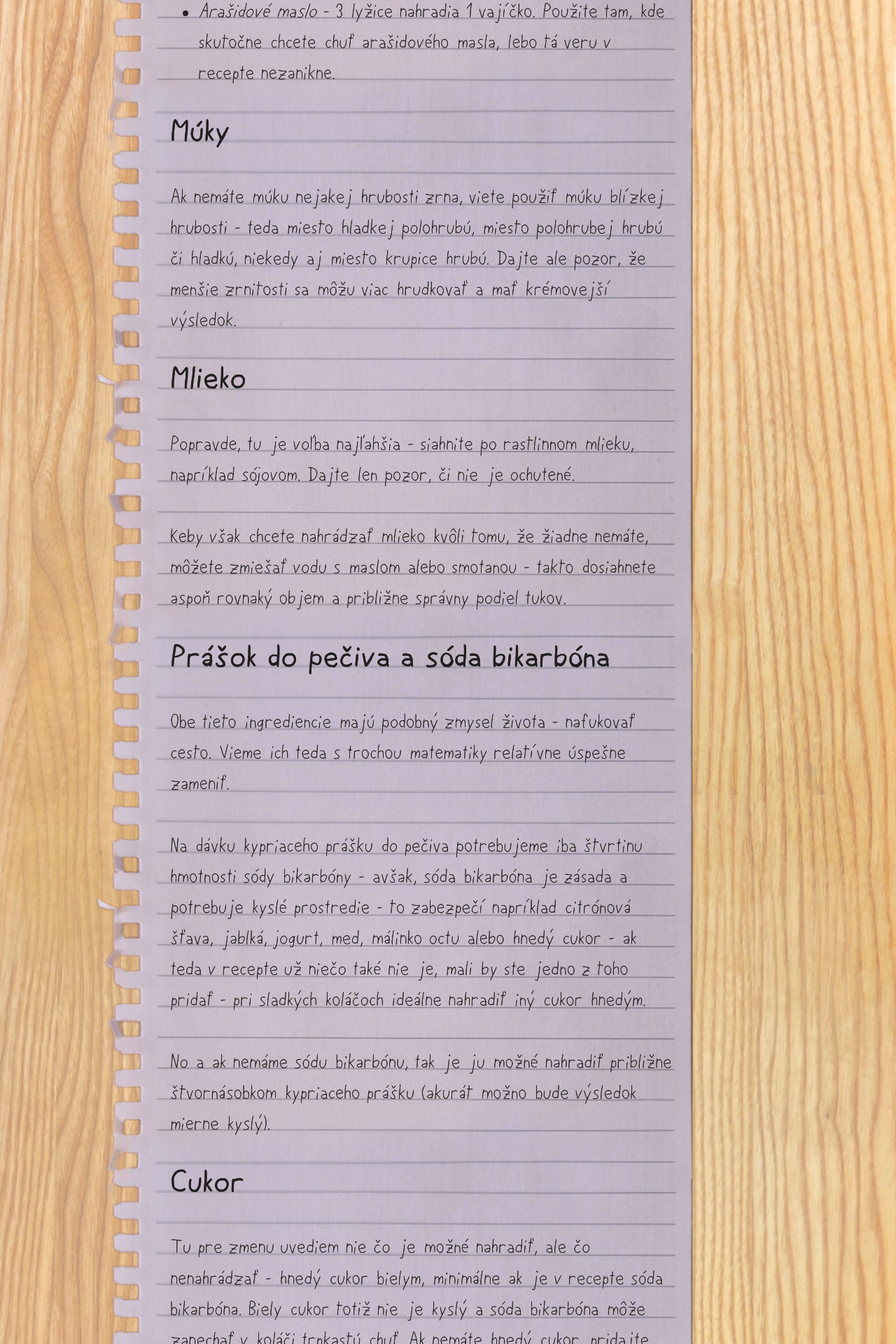
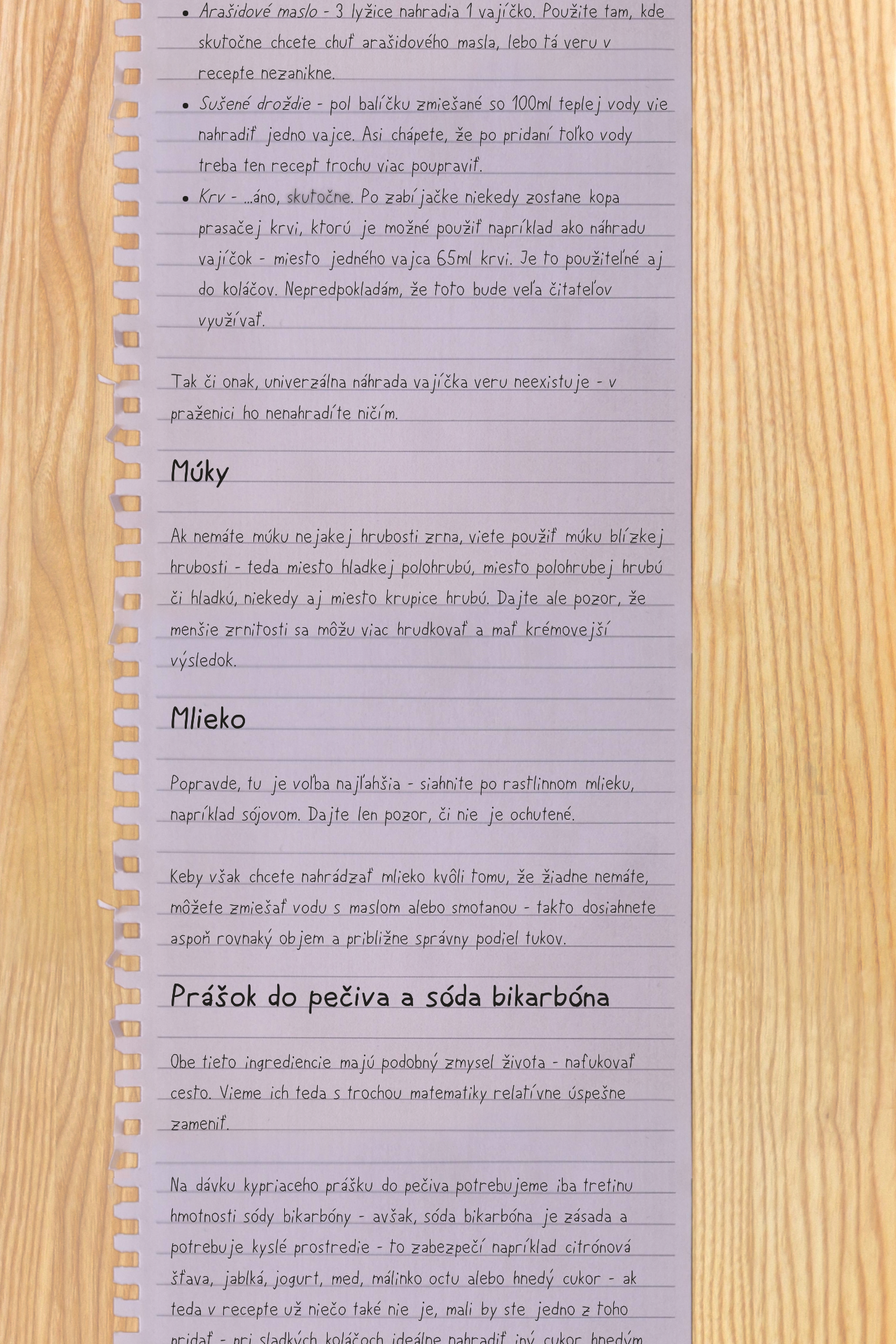
Before and after one commit to cxivo/kyberkucharka, a React (Vite) app in the folder kyberkucharka-frontend/: page /substitutions in a window 1280 px wide. Shown: the part 1580-3500 px from the top of the page at 70% size. Built offline with nearby package versions, Linux system fonts and the light colour scheme.

Commit message:
expand substitutions page

```diff
--- a/kyberkucharka-frontend/src/staticPages/Substitutions.tsx
+++ b/kyberkucharka-frontend/src/staticPages/Substitutions.tsx
@@ -26,7 +26,13 @@ export default function Substitutions() {
             Výsledok bude mať takú sviežejšiu, ovocnejšiu chuť, táto substitúcia je použiteľná pri koláčoch.</li>
             <li><em>Ovsené vločky</em> - 5 lyžíc nahradí 1 vajíčko. Najlepšie pri sušienkach a iných veľmi suchých jedlách.</li>
             <li><em>Arašidové maslo</em> - 3 lyžice nahradia 1 vajíčko. Použite tam, kde skutočne chcete chuť arašidového masla, lebo tá veru v recepte nezanikne.</li>
+            <li><em>Sušené droždie</em> - pol balíčku zmiešané so 100ml teplej vody vie nahradiť jedno vajce. Asi chápete, že po pridaní toľko vody treba
+            ten recept trochu viac poupraviť.
+            </li>
+            <li><em>Krv</em> - ...áno, <a href="http://nordicfoodlab.org/blog/2013/9/blood-and-egg/">skutočne</a>. Po zabíjačke niekedy zostane kopa prasačej krvi, ktorú je možné použiť napríklad
+            ako náhradu vajíčok - miesto jedného vajca 65ml krvi. Je to použiteľné aj do koláčov. Nepredpokladám, že toto bude veľa čitateľov využívať.</li>
           </ul>
+          <p>Tak či onak, univerzálna náhrada vajíčka veru neexistuje - v praženici ho nenahradíte ničím.</p>
           <h2>Múky</h2>
           <p>
             Ak nemáte múku nejakej hrubosti zrna, viete použiť múku blízkej hrubosti - teda miesto hladkej polohrubú, miesto polohrubej hrubú či hladkú, niekedy aj
@@ -39,11 +45,11 @@ export default function Substitutions() {
           </p>
           <h2>Prášok do pečiva a sóda bikarbóna</h2>
           <p>Obe tieto ingrediencie majú podobný zmysel života - nafukovať cesto. Vieme ich teda s trochou matematiky relatívne úspešne zameniť.</p>
-          <p>Na dávku kypriaceho prášku do pečiva potrebujeme iba štvrtinu hmotnosti sódy bikarbóny - avšak, sóda bikarbóna je zásada a potrebuje kyslé prostredie -
+          <p>Na dávku kypriaceho prášku do pečiva potrebujeme iba tretinu hmotnosti sódy bikarbóny - avšak, sóda bikarbóna je zásada a potrebuje kyslé prostredie -
             to zabezpečí napríklad citrónová šťava, jablká, jogurt, med, málinko octu alebo hnedý cukor - ak teda v recepte už niečo také nie je, mali by ste jedno z
             toho pridať - pri sladkých koláčoch ideálne nahradiť iný cukor hnedým.
           </p>
-          <p>No a ak nemáme sódu bikarbónu, tak je ju možné nahradiť približne štvornásobkom kypriaceho prášku (akurát možno bude výsledok mierne kyslý).</p>
+          <p>No a ak nemáme sódu bikarbónu, tak je ju možné nahradiť približne trojnásobkom kypriaceho prášku (akurát možno bude výsledok mierne kyslý).</p>
           <h2>Cukor</h2>
           <p>Tu pre zmenu uvediem nie čo je možné nahradiť, ale čo nenahrádzať - hnedý cukor bielym, minimálne ak je v recepte sóda bikarbóna. Biely cukor
             totiž nie je kyslý a sóda bikarbóna môže zanechať v koláči trpkastú chuť. Ak nemáte hnedý cukor, pridajte aspoň inú kyslú ingredienciu (viď vyššie).
--- a/kyberkucharka-frontend/src/styles/index.css
+++ b/kyberkucharka-frontend/src/styles/index.css
@@ -30,7 +30,7 @@
   color: #1a1a1a;
   /*  background-color: #242424; */
   background-image: url("/table-texture.jpg");
-  background-repeat: repeat-y;
+  background-repeat: repeat;
   background-size: 100vw;
 
   font-synthesis: none;
@@ -189,6 +189,8 @@ nav * {
 .ingredients-table {
   margin: auto;
   margin-bottom: 20px;
+  overflow-x: scroll;
+  max-width: 100vw;
 }
 
 table,
```
